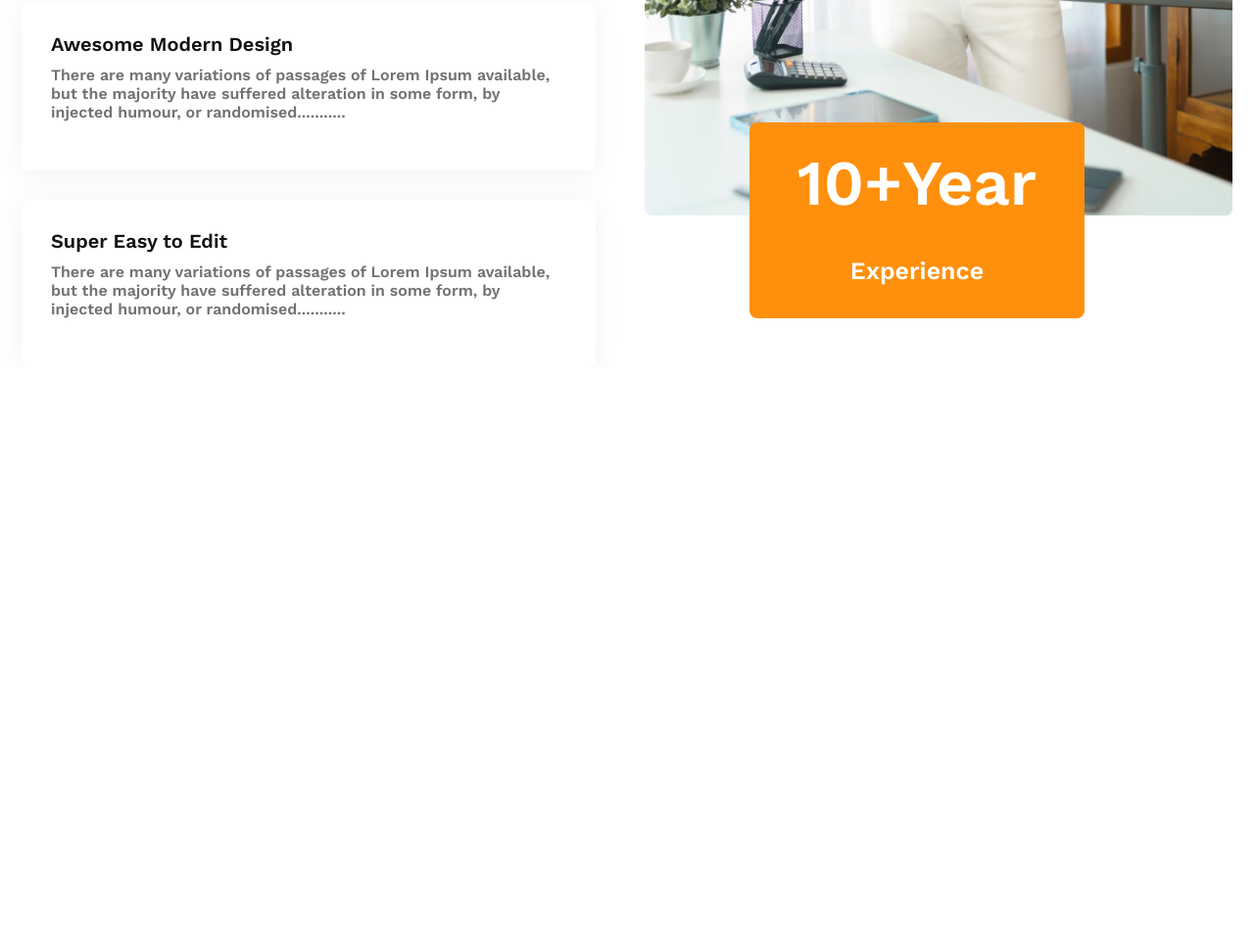
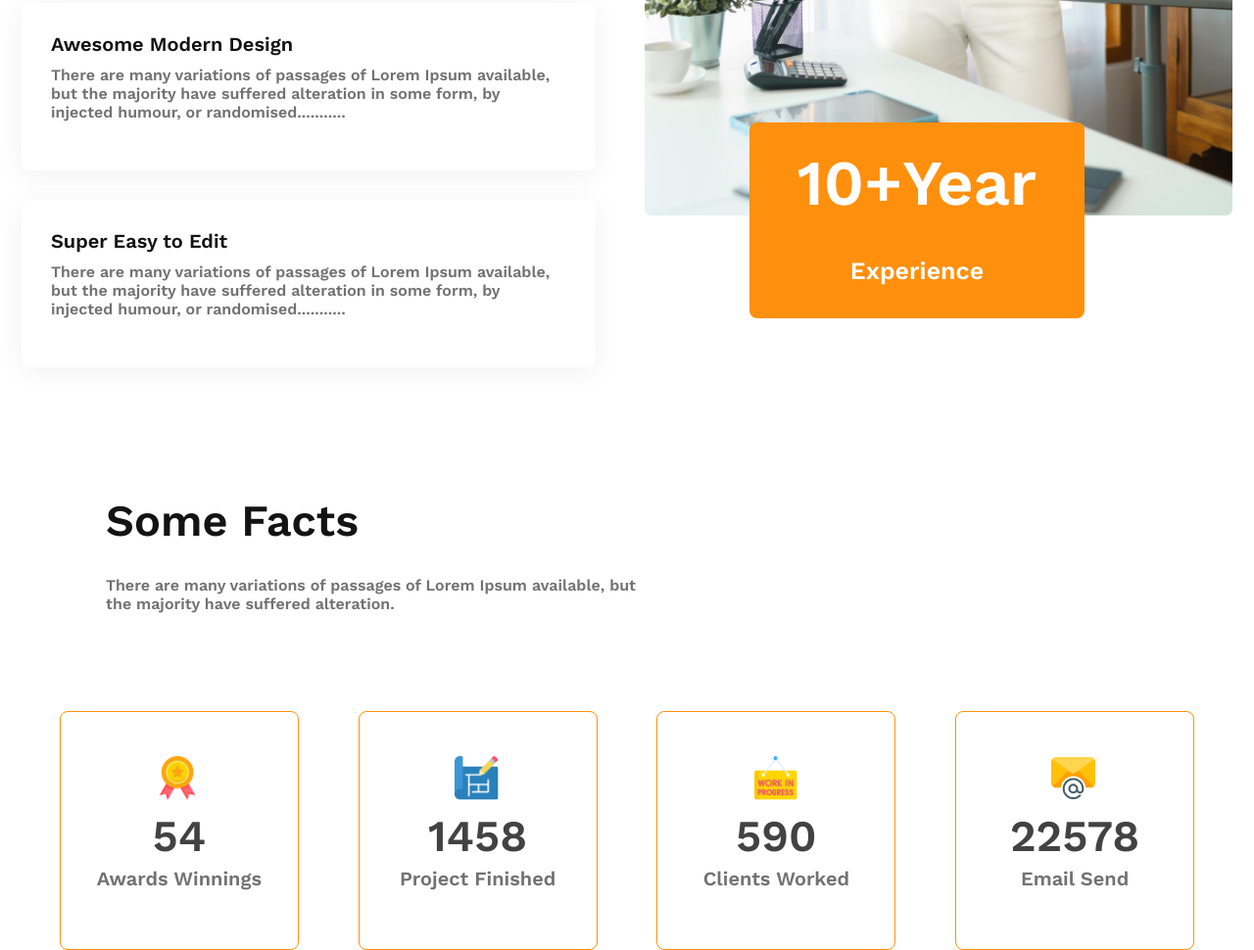
Before and after one commit to propa-zaman/g3-architects, a plain HTML site: page index.html in a window 1280 px wide. Shown: the part 2735-3705 px from the top of the page at 98% size. Before the commit the page ends 3110 px from the top, so only its background shows below. Drawn offline with nearby package versions, Linux system fonts and the light colour scheme.

Commit message:
some facts

```diff
--- a/index.html
+++ b/index.html
@@ -92,6 +92,39 @@
                <span>Experience</span> </button>
 
         </section>
+        <!-- some facts -->
+        <section>
+            <div class="some-facts">
+                <h3 class="facts-title">Some Facts</h3>
+            <p class="facts-text">
+                There are many variations of passages of Lorem Ipsum available, but<br>the majority have suffered alteration.
+            </p>
+
+            </div>
+            <div class="facts">
+                <div class="fact">
+                    <img src="./images/icons/ribon.png" alt="">
+                    <h2 class="fact-no">54</h2>
+                    <p class="fact-text">Awards Winnings</p>
+                </div>
+                <div class="fact">
+                    <img src="./images/icons/projects.png" alt="">
+                    <h2 class="fact-no">1458</h2>
+                    <p class="fact-text">Project Finished</p>
+                </div>
+                <div class="fact">
+                    <img src="./images/icons/customers.png" alt="">
+                    <h2 class="fact-no">590</h2>
+                    <p class="fact-text">Clients Worked</p>
+                </div>
+                <div class="fact">
+                    <img src="./images/icons/email.png" alt="">
+                    <h2 class="fact-no">22578</h2>
+                    <p class="fact-text">Email Send</p>
+                </div>
+
+            </div>
+        </section>
     </main>
 </body>
 
--- a/styles/styles.css
+++ b/styles/styles.css
@@ -256,3 +256,71 @@ nav ul {
     text-align: center;
     color: #FFFFFF;
 }
+
+/* some facts */
+.some-facts {
+    margin-left: 108px;
+}
+
+.facts-title {
+    font-family: 'Work Sans';
+    font-style: normal;
+    font-weight: 700;
+    font-size: 45px;
+    color: #131313;
+    margin-top: 130px;
+}
+
+.facts-text {
+    font-family: 'Work Sans';
+    font-style: normal;
+    font-weight: 400;
+    font-size: 16px;
+    color: #727272;
+    margin-top: 30px;
+}
+
+.fact {
+    display: flex;
+    flex-direction: column;
+    width: 241.83px;
+    height: 241.83px;
+    border: 1px solid #FF900E;
+    border-radius: 8px;
+    margin-top: 100px;
+
+}
+.facts{
+    display: flex;
+    justify-content: space-evenly;
+
+}
+
+.fact img {
+    width: 45.22px;
+    height: 45.22px;
+    margin-top: 45px;
+    margin-left: 97px;
+}
+
+.fact-no {
+    font-family: 'Work Sans';
+font-style: normal;
+font-weight: 600;
+font-size: 45px;
+color: #424242;
+text-align: center;
+margin-top: 10px;
+
+}
+
+.fact-text {
+    font-family: 'Work Sans';
+font-style: normal;
+font-weight: 600;
+font-size: 20px;
+color: #727272;
+text-align: center;
+margin-top: 5px;
+
+}
```
